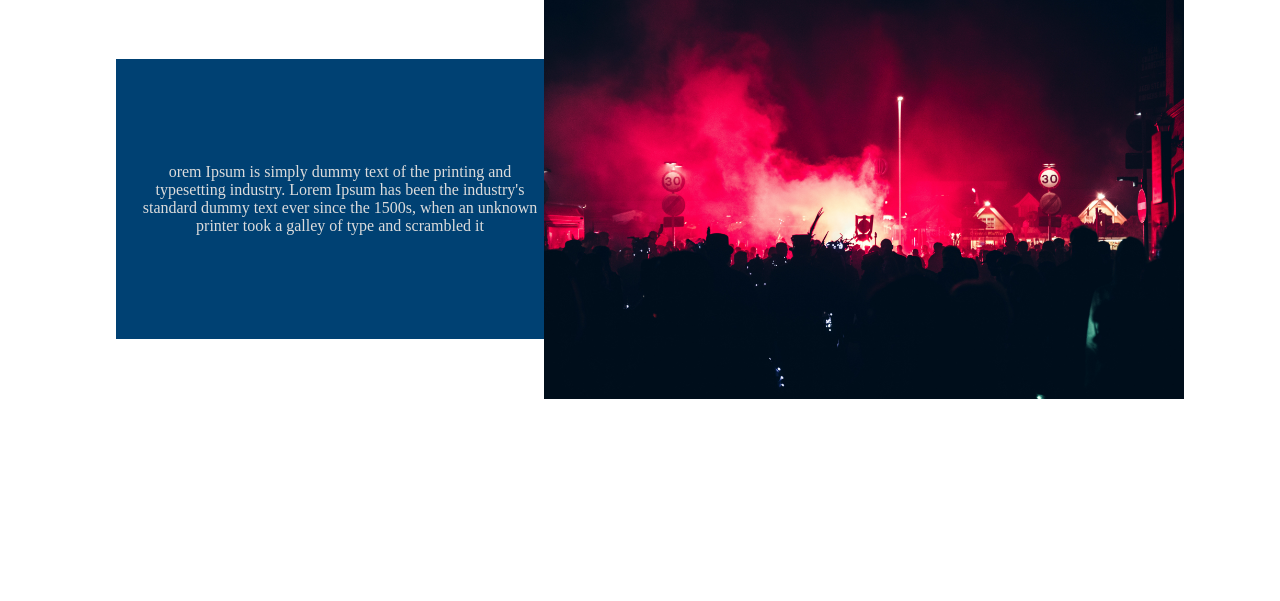
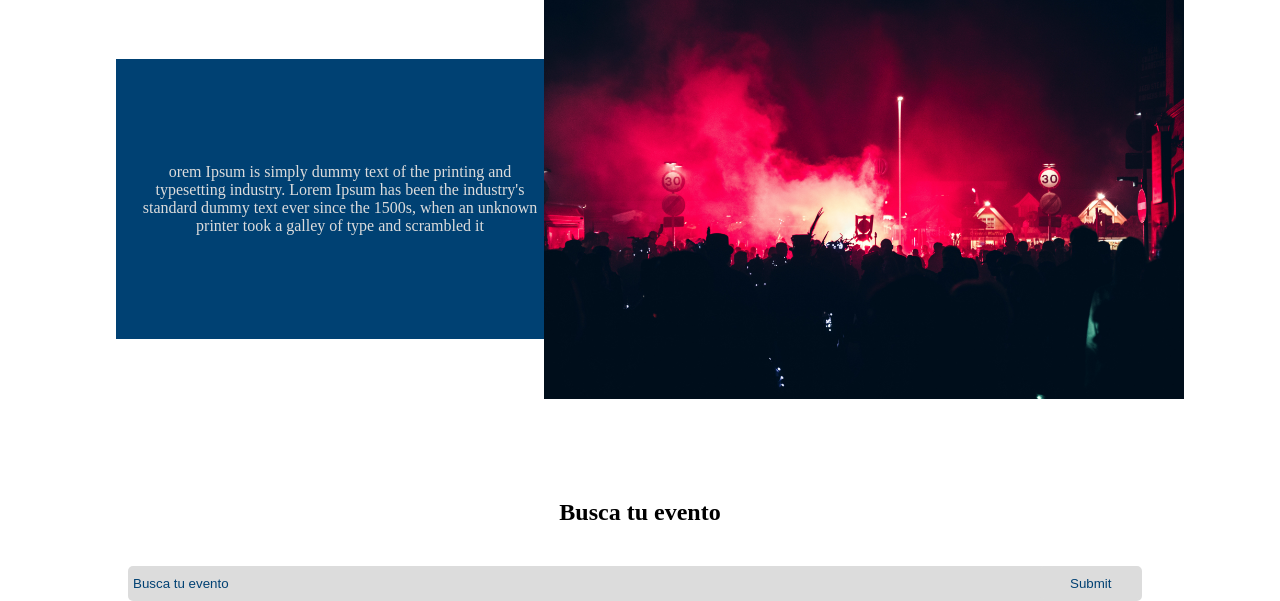
Before and after one commit to IreneB26/ProjectBeta, a PHP site: page / in a window 1280 px wide. Shown: the part 201-802 px from the top of the page. Before the commit the page ends 600 px from the top, so only its background shows below. Run offline with PHP 8.4, Linux system fonts and the light colour scheme; some libraries are stand-ins or nearby versions.

Commit message:
section 2

```diff
--- a/css/style.css
+++ b/css/style.css
@@ -44,10 +44,16 @@
 .nav-menu-link {
   text-decoration: none;
   color: #0cb7f2;
+  padding: 10px;
 }
 
 .nav-toggle {
   display: none;
+}
+
+.nav-menu-link:hover {
+  background-color: #dcdcdc;
+  border-radius: 10px;
 }
 
 @media (max-width: 768px) {
@@ -92,7 +98,6 @@
   }
   .nav-menu-link {
     color: #0cb7f2;
-    writing-mode: horizontal-tb;
   }
   .nav-menu-link:hover,
   .nav-menu-link-active {
@@ -167,3 +172,62 @@ body {
     transform: translate(0px, 0px);
   }
 }
+
+.section2 {
+  margin-top: 100px;
+  width: 100vw;
+  display: flex;
+  align-items: center;
+  justify-content: center;
+  flex-direction: column;
+}
+
+.busqueda {
+  margin-top: 40px;
+  width: 80vw;
+  display: flex;
+  align-items: center;
+  justify-content: center;
+}
+
+.form_search {
+  width: 90%;
+  height: 35px;
+  border: none;
+  background-color: #dcdcdc;
+  border-radius: 5px;
+  padding: 5px;
+  color: #004173;
+}
+
+.form_search::placeholder {
+  color: #004173;
+}
+
+input:focus {
+  color: #004173;
+}
+
+.form_submit {
+  width: 10%;
+  height: 35px;
+  border: 2px solid #dcdcdc;
+  border-radius: 5px;
+  cursor: pointer;
+  color: #004173;
+  background-color: #dcdcdc;
+  transform: translate(-10px, 0px);
+}
+
+.form_submit:hover {
+  border: 2px solid #004173;
+}
+
+@media (max-width: 768px) {
+  .form_search {
+    width: 80%;
+  }
+  .form_submit {
+    width: 20%;
+  }
+}
--- a/index.php
+++ b/index.php
@@ -3,7 +3,7 @@ include('components-php/header.php');
 ?>
 
 <body>
-
+    <!-- ------------------------------- -->
     <section class="section1">
 
         <article class="header_article">
@@ -18,6 +18,22 @@ include('components-php/header.php');
 
     </section>
 
+    <!-- -------------------------- -->
+
+    <section class="section2">
+        <h1>Busca tu evento</h1>
+
+        <form class="busqueda" action="" methop="post">
+
+            <input class="form_search" type="text" name="busqueda" placeholder="Busca tu evento">
+            <input class="form_submit" type="submit" name="enviar">
+
+        </form>
+
+    </section>
+
+    <!-- ----------------------------- -->
+
 
     <?php
 
--- a/scss/_header.scss
+++ b/scss/_header.scss
@@ -52,10 +52,18 @@
 .nav-menu-link {
   text-decoration: none;
   color: $secundario;
+  padding: 10px;
 }
 
 .nav-toggle {
   display: none;
+}
+
+// animacion linea bajo menu
+
+.nav-menu-link:hover {
+  background-color: $text_grey;
+  border-radius: 10px;
 }
 
 // media query mobile
@@ -114,7 +122,6 @@
 
   .nav-menu-link {
     color: $secundario;
-    writing-mode: horizontal-tb;
   }
 
   .nav-menu-link:hover,
--- a/scss/style.scss
+++ b/scss/style.scss
@@ -13,7 +13,7 @@ body {
   margin-top: 200px;
 }
 
-// seccion 1
+// seccion 1 -------------
 
 .section1 {
   width: 100%;
@@ -67,3 +67,63 @@ body {
     transform: translate(0px, 0px);
   }
 }
+
+// section 2 ----------------
+
+.section2 {
+  margin-top: 100px;
+  width: 100vw;
+  display: flex;
+  align-items: center;
+  justify-content: center;
+  flex-direction: column;
+}
+
+.busqueda {
+  margin-top: 40px;
+  width: 80vw;
+  display: flex;
+  align-items: center;
+  justify-content: center;
+}
+
+.form_search {
+  width: 90%;
+  height: 35px;
+  border: none;
+  background-color: $text_grey;
+  border-radius: 5px;
+  padding: 5px;
+  color: $color_principal;
+}
+
+.form_search::placeholder {
+  color: $color_principal;
+}
+input:focus {
+  color: $color_principal;
+}
+
+.form_submit {
+  width: 10%;
+  height: 35px;
+  border: 2px solid $text_grey;
+  border-radius: 5px;
+  cursor: pointer;
+  color: $color_principal;
+  background-color: $text_grey;
+  transform: translate(-10px, 0px);
+}
+.form_submit:hover {
+  border: 2px solid $color_principal;
+}
+
+@media (max-width: 768px) {
+  .form_search {
+    width: 80%;
+  }
+
+  .form_submit {
+    width: 20%;
+  }
+}
```
